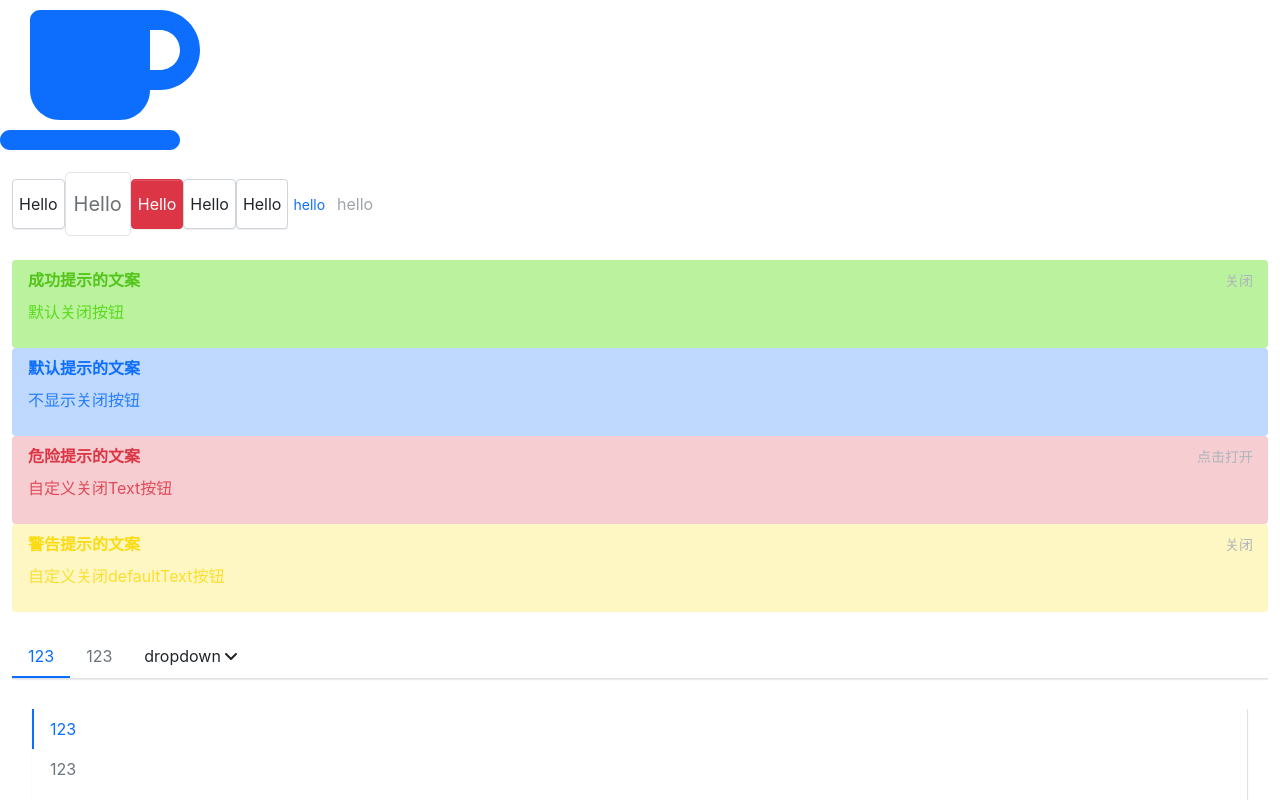
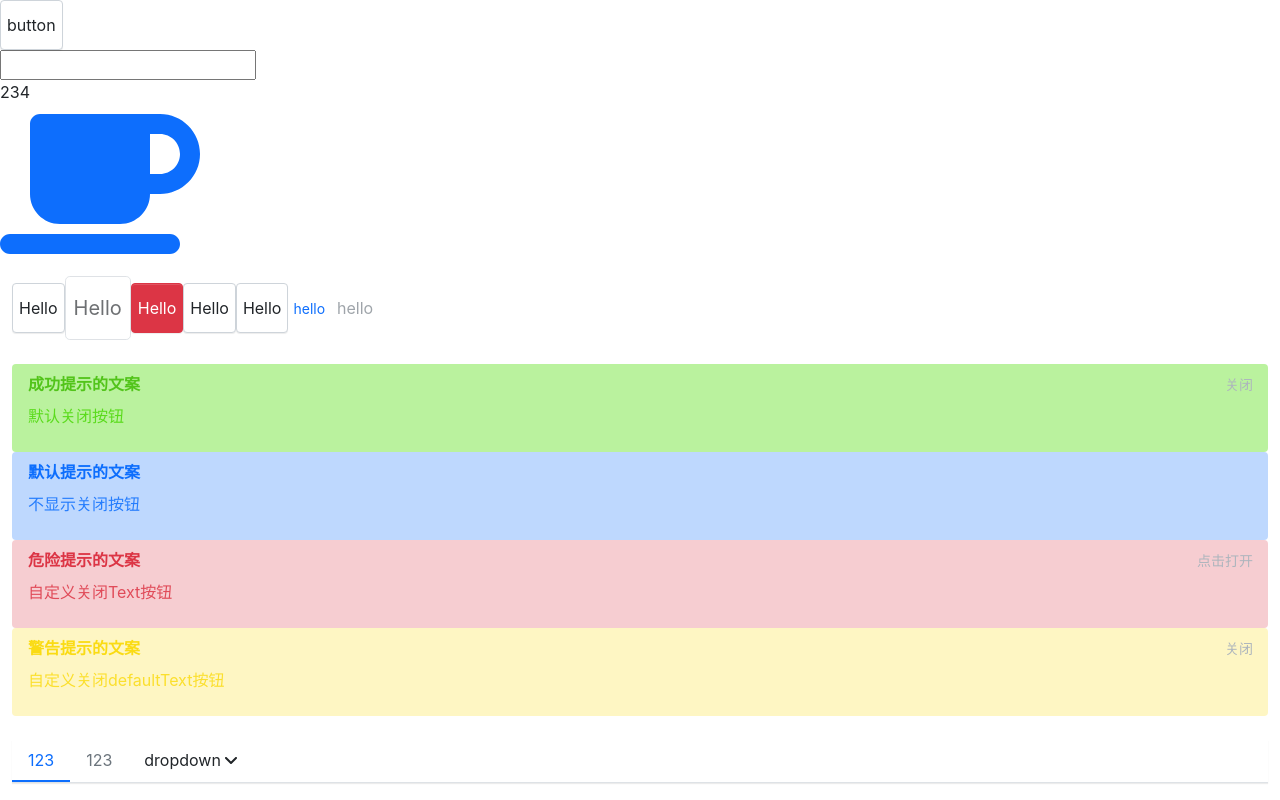
Before and after one commit to H-newborn/luckyship, a React (Create React App) app: page / in a window 1280 px wide. Shown: the top 800 px of the page. Built offline with nearby package versions, Linux system fonts and the light colour scheme.

Commit message:
input init

```diff
--- a/src/App.tsx
+++ b/src/App.tsx
@@ -19,6 +19,8 @@ import Icon from './components/Icon/icon'
 import { library } from '@fortawesome/fontawesome-svg-core';
 import { fas } from '@fortawesome/free-solid-svg-icons';
 
+import Input from './components/Input/input'
+
 library.add(fas)
 const padding = {
   padding: '12px'
@@ -28,6 +30,7 @@ function App() {
     <div className="App">
       {/* <FontAwesomeIcon icon={faCoffee} size='10x'></FontAwesomeIcon> */}
       <header className="App-header">
+        <Input disabled size='lg' prepand={<Button>button</Button>} append="234"></Input>
         <Icon icon='coffee' theme='primary' size='10x'></Icon>
         <div style={ padding }>
           <Button onClick={e => {console.log(e)}}>Hello</Button>
--- /dev/null
+++ b/src/components/Input/input.tsx
@@ -0,0 +1,37 @@
+import React, { InputHTMLAttributes } from "react";
+// import { FontAwesomeIconProps } from
+import { IconProp } from '@fortawesome/fontawesome-svg-core'
+import classNames from "classnames";
+import Icon from '../Icon/icon'
+
+type InputSize = 'lg' | 'sm'
+
+export interface InputProps extends Omit<InputHTMLAttributes<HTMLElement>, 'size'>{
+  disabled?: boolean,
+  size?: InputSize,
+  icon?: IconProp
+  prepand?: string | React.ReactElement
+  append?: string | React.ReactElement
+}
+
+export const Input: React.FC<InputProps> = ({disabled, size, icon, className,prepand, append, style,...restProps}) => {
+  // 根据属性计算不同的className
+  const classes = classNames('lucky-input', className, {
+    [`input-${size}`]: size,
+    'is-disabled': disabled,
+    'is-icon': icon
+  })
+  //
+  return <>
+    <div className={classes} style={style}>
+      {prepand && <div className="is-prepand">{prepand}</div>}
+      {icon && <div className="icon-wrapper"><Icon icon={icon}/></div>}
+      <div>
+        <input className="input-inner" {...restProps} />
+      </div>
+      {append && <div className="is-append">{ append }</div>}
+    </div>
+  </>
+}
+
+export default Input
```
Also changed, not shown: src/components/button1/Button.tsx (deleted, +0 -55 lines), src/components/button1/button.css (deleted, +0 -30 lines), 1 other file (tests, documents, lock files or other folders).
